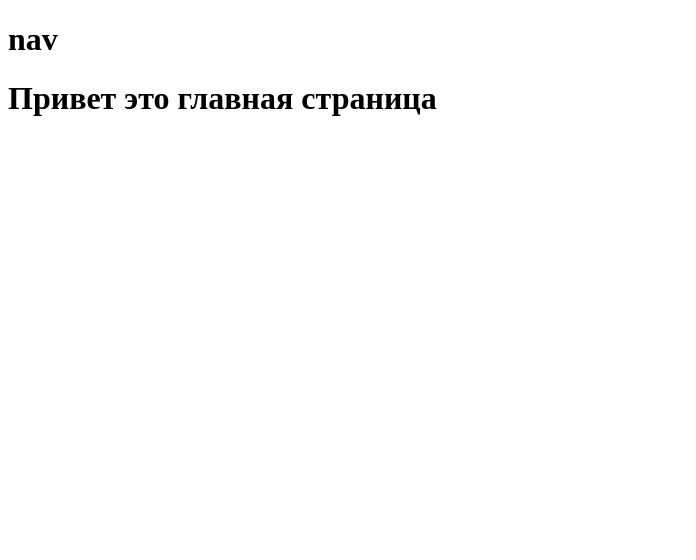
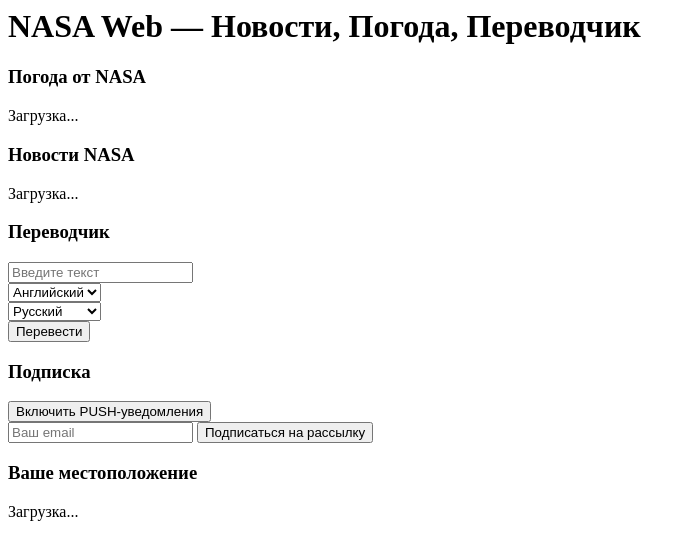
Before and after one commit to syutadeveloper/NasaWeb, a PHP site: page / in a window 1280 px wide. Shown: the top 560 px of the page, without its empty margins (0-696 px from the left). Run offline with PHP 8.4, Linux system fonts and the light colour scheme; data that the repository does not hold is empty; some libraries are stand-ins or nearby versions.

Commit message:
создал новые файлы и папки

```diff
--- /dev/null
+++ b/api/weather/index.php
@@ -0,0 +1,8 @@
+<?php
+require_once __DIR__ . '/../../config/nasa.php';
+$apiKey = NASA_API_KEY;
+$url = "https://api.nasa.gov/planetary/apod?api_key=$apiKey";
+$response = file_get_contents($url);
+header('Content-Type: application/json');
+echo $response;
+?>
--- /dev/null
+++ b/config/push.php
@@ -0,0 +1,4 @@
+<?php
+define('ONESIGNAL_APP_ID', 'ваш_app_id');
+define('ONESIGNAL_API_KEY', 'ваш_api_key');
+?>
--- /dev/null
+++ b/include/mailer.php
@@ -0,0 +1,7 @@
+<?php
+function sendMail($to, $subject, $message) {
+	$headers = "From: info@nasaweb.local\r\n";
+	$headers .= "Content-type: text/html; charset=utf-8\r\n";
+	return mail($to, $subject, $message, $headers);
+}
+?>
--- a/layout/header.php
+++ b/layout/header.php
@@ -4,6 +4,8 @@
     <meta charset="UTF-8">
     <meta name="viewport" content="width=device-width, initial-scale=1.0">
     <title><?= htmlspecialchars($TitleName)?></title>
+    	<link href="https://cdn.jsdelivr.net/npm/bootstrap@5.3.2/dist/css/bootstrap.min.css" rel="stylesheet">
+
 </head>
 <body>
     <div class="wrapper">
--- a/views/index.php
+++ b/views/index.php
@@ -1,26 +1,116 @@
 <?php
 
 require_once __DIR__ . '/../config/db.php';
+require_once __DIR__ . '/../include/mailer.php';
+$TitleName = "Главная страница";
+
+
+?>
 
 
 
 
 
+<div class="container py-4">
+	<h1 class="mb-4 translatable">NASA Web — Новости, Погода, Переводчик</h1>
+	<div class="row mb-4">
+		<div class="col-md-6">
+			<h3 class="translatable">Погода от NASA</h3>
+			<div id="weather-widget" class="border rounded p-3 mb-3">Загрузка...</div>
+		</div>
+		<div class="col-md-6">
+			<h3 class="translatable">Новости NASA</h3>
+			<div id="news-widget" class="border rounded p-3 mb-3">Загрузка...</div>
+		</div>
+	</div>
+	<div class="row mb-4">
+		<div class="col-md-6">
+			<h3 class="translatable">Переводчик</h3>
+			<form id="translate-form" class="mb-3">
+				<input type="text" name="text" class="form-control mb-2" placeholder="Введите текст" required>
+				<div class="row mb-2">
+					<div class="col">
+						<select name="from" class="form-select">
+							<option value="en">Английский</option>
+							<option value="ru">Русский</option>
+						</select>
+					</div>
+					<div class="col">
+						<select name="to" class="form-select">
+							<option value="ru">Русский</option>
+							<option value="en">Английский</option>
+						</select>
+					</div>
+				</div>
+				<button type="submit" class="btn btn-primary">Перевести</button>
+			</form>
+			<div id="translate-result" class="alert alert-info" style="display:none;"></div>
+		</div>
+		<div class="col-md-6">
+			<h3 class="translatable">Подписка</h3>
+			<button class="btn btn-success mb-2" onclick="subscribePush()">Включить PUSH-уведомления</button>
+			<form id="subscribe-email-form">
+				<input type="email" name="email" class="form-control mb-2" placeholder="Ваш email" required>
+				<button type="submit" class="btn btn-warning">Подписаться на рассылку</button>
+			</form>
+			<div id="subscribe-result" class="alert alert-info" style="display:none;"></div>
+		</div>
+	</div>
+	<div class="row mb-4">
+		<div class="col">
+			<h3 class="translatable">Ваше местоположение</h3>
+			<div id="location-widget" class="border rounded p-3">Загрузка...</div>
+		</div>
+	</div>
+</div>
 
-
-
-
-
-
-
-
-
-
-
-?>
-
-<?php require_once __DIR__ . '/../layout/header.php' ?>
-<?php require_once __DIR__ . '/../layout/nav.php' ?>
-<h1>  Привет это главная страница </h1>
-
-<?php require_once __DIR__ . '/../layout/footer.php' ?>
+<script src="https://cdn.jsdelivr.net/npm/bootstrap@5.3.2/dist/js/bootstrap.bundle.min.js"></script>
+<script>
+// Погода
+fetch('/api/weather/index.php')
+	.then(r => r.json())
+	.then(data => {
+		document.getElementById('weather-widget').innerHTML = `<b>${data.title || 'Погода'}</b><br><img src='${data.url}' style='max-width:100%'><br>${data.explanation || ''}`;
+	});
+// Новости
+fetch('/api/news/index.php')
+	.then(r => r.json())
+	.then(news => {
+		let html = news.map(n => `<b>${n.title}</b><br><small>${n.pubDate}</small><br>${n.description}<br><a href='${n.link}' target='_blank'>Подробнее</a><hr>`).join('');
+		document.getElementById('news-widget').innerHTML = html;
+	});
+// Переводчик
+document.getElementById('translate-form').onsubmit = function(e) {
+	e.preventDefault();
+	let fd = new FormData(this);
+	fetch('/api/translate/index.php', {method:'POST', body:fd})
+		.then(r => r.json())
+		.then(res => {
+			let block = document.getElementById('translate-result');
+			block.style.display = 'block';
+			block.innerText = res.result;
+		});
+};
+// Email-подписка (заглушка)
+document.getElementById('subscribe-email-form').onsubmit = function(e) {
+	e.preventDefault();
+	let fd = new FormData(this);
+	// Здесь должен быть реальный API для email-подписки
+	document.getElementById('subscribe-result').style.display = 'block';
+	document.getElementById('subscribe-result').innerText = 'Спасибо за подписку!';
+};
+// PUSH-уведомления (заглушка)
+function subscribePush() {
+	alert('PUSH-уведомления будут реализованы позже!');
+}
+// Местоположение
+if (navigator.geolocation) {
+	navigator.geolocation.getCurrentPosition(function(pos) {
+		document.getElementById('location-widget').innerText = `Широта: ${pos.coords.latitude}, Долгота: ${pos.coords.longitude}`;
+	}, function() {
+		document.getElementById('location-widget').innerText = 'Не удалось получить местоположение.';
+	});
+} else {
+	document.getElementById('location-widget').innerText = 'Геолокация не поддерживается.';
+}
+</script>
```
Also changed, not shown: api/notifications/index.php (added, +12 -0 lines), api/translate/index.php (added, +29 -0 lines), assets/js/app.js (added, +17 -0 lines), config/mailer.php (added, +7 -0 lines), include/push.php (added, +24 -0 lines), include/translate.php (added, +8 -0 lines), api/news/index.php (added), auth/sign-in.php (added), auth/sign-up.php (added), config/nasa.php (added), include/location.php (added), include/news.php (added), views/profile.php (added), views/subscribe.php (added).
